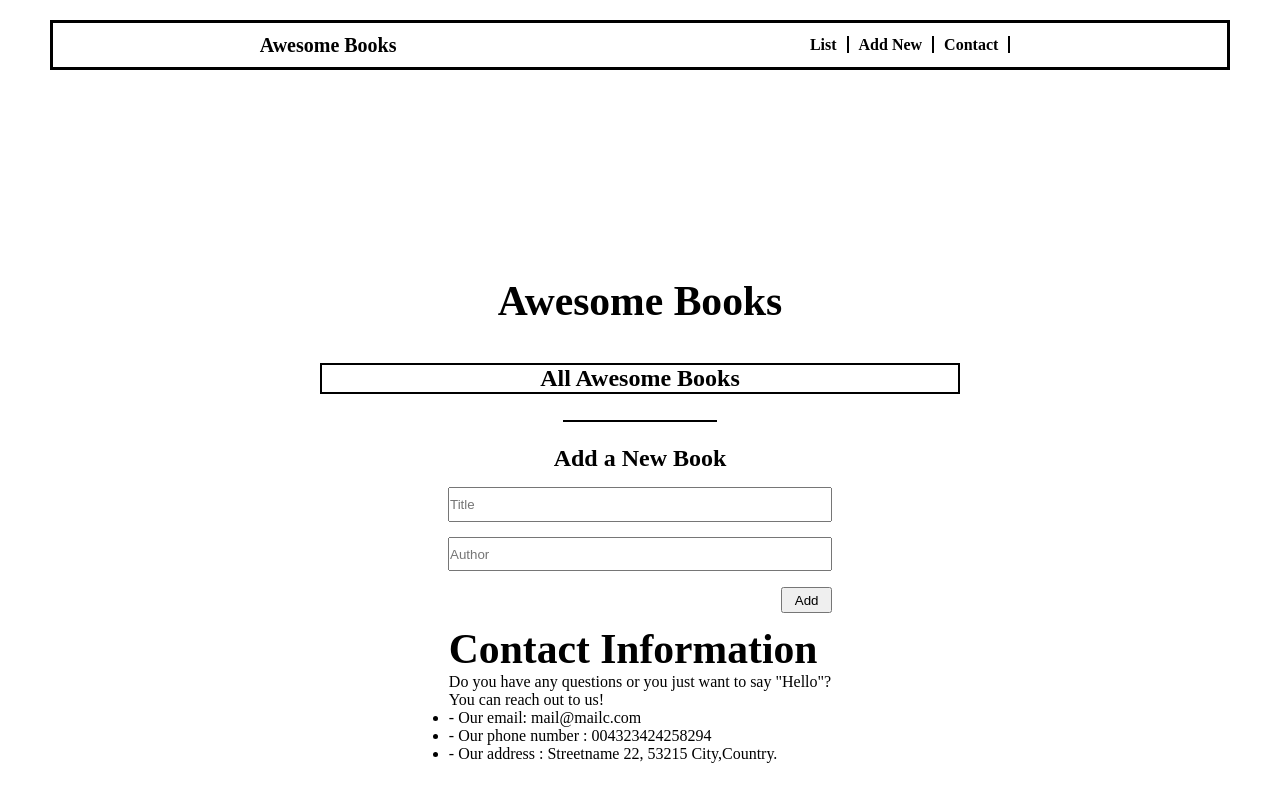
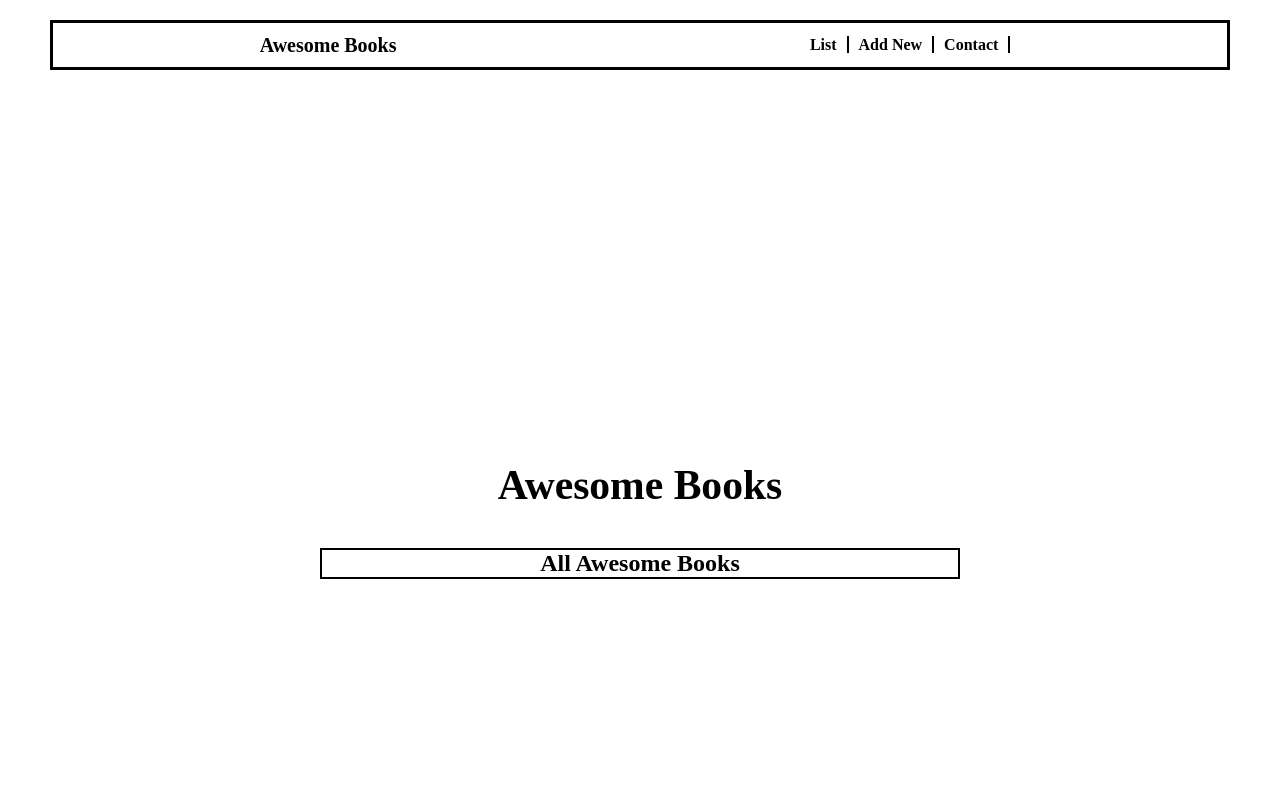
Before and after one commit to imubarak234/Awesome_books, a website: page index.html in a window 1280 px wide. Drawn offline with Linux system fonts and the light colour scheme.

Commit message:
Form and contact page hidden

```diff
--- a/index.html
+++ b/index.html
@@ -32,7 +32,7 @@
   <section class="bookings flex direction">
     <h2>All Awesome Books</h2>
   </section>
-  <section class="ending flex direction arrange">
+  <section class="hidden ending flex direction arrange">
     <span class="line"></span>
     <h2>Add a New Book</h2>
     <form id="formAdd" method="post">
@@ -50,7 +50,7 @@
     </form>
   </section>
 
-  <section class="contact-page">
+  <section class="contact-page hidden">
 
     <h1>Contact Information</h1>
 
--- a/main.css
+++ b/main.css
@@ -135,3 +135,7 @@ button {
 .last {
   justify-content: end;
 }
+
+.hidden {
+  display: none ;
+}
```
